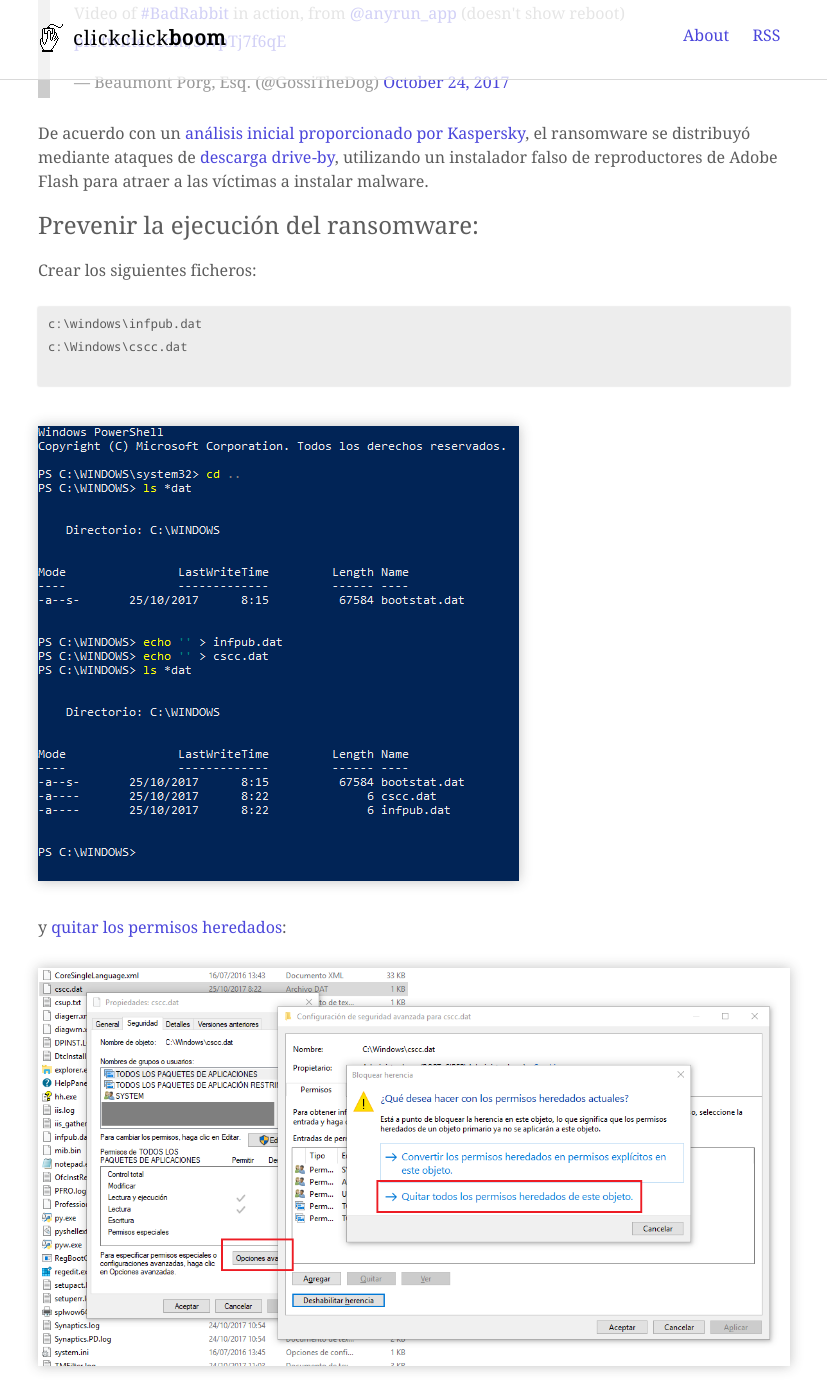
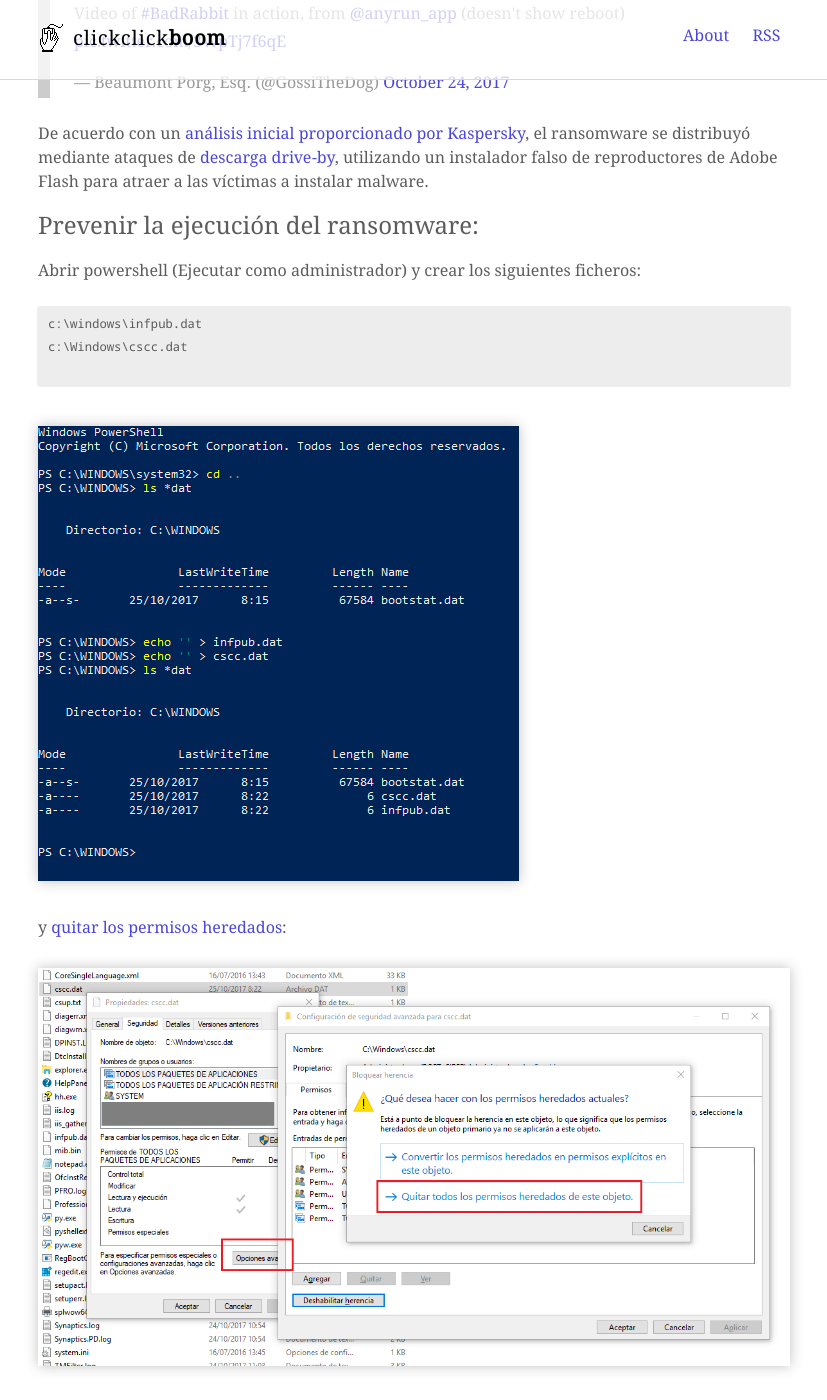
Before and after one commit to mrpnkt/mrpnkt.github.io, a Jekyll site: the page built from _posts/2017-10-25-prevenir-la-ejecuccion-de-badrabbit.md, in a window 1280 px wide and 1400 px high, scrolled down 842 px. Shown: the whole window, without its empty margins (226-1053 px from the left). Built offline with Jekyll 4.4.1, drawn with Linux system fonts in a browser that asks for light colours; some of the changed text lies outside the part shown.

Commit message:
Update from Forestry.io - 2017-10-25-prevenir-la-ejecuccion-de-badrabbit.md

````diff
--- a/_posts/2017-10-25-prevenir-la-ejecuccion-de-badrabbit.md
+++ b/_posts/2017-10-25-prevenir-la-ejecuccion-de-badrabbit.md
@@ -21,7 +21,7 @@ De acuerdo con un [análisis inicial proporcionado por Kaspersky](https://secure
 
 ### Prevenir la ejecución del ransomware:
 
-Crear los siguientes ficheros:
+Abrir powershell (Ejecutar como administrador) y crear los siguientes ficheros:
 
 ```
 c:\windows\infpub.dat
@@ -35,9 +35,12 @@ y [quitar los permisos heredados](https://twitter.com/0xAmit/status/922911491694
 
 ![]({{ site.baseurl }}/forestryio/images/2017-10-25%2008_27_58-Windows-1.png)
 
-Más información:
+**Más información:**
 
 * <a href="http://www.hackplayers.com/2017/10/badrabbit-que-es-lo-que-hay-que-saber-de-momento.html" style="font-size: 1rem; background-color: rgb(255, 255, 255);">Hackplayers - Qué es lo que hay que saber (de momento) de la nueva amenaza de #ransomware #BadRabbit</a>
+
 * <a href="https://www.csoonline.com/article/3234691/security/badrabbit-ransomware-attacks-multiple-media-outlets.html" style="font-size: 1rem; background-color: rgb(255, 255, 255);">BadRabbit ransomware attacks multiple media outlets</a>
+
 * [Microsoft: Ransom:Win32/Tibbar.A](https://www.microsoft.com/en-us/wdsi/threats/malware-encyclopedia-description?Name=Ransom:Win32/Tibbar.A)
+
 * [roycewilliams/badrabbit-info.txt](https://gist.github.com/roycewilliams/a723aaf8a6ac3ba4f817847610935cfb)
````
Also changed, not shown: other parts of _posts/2017-10-25-prevenir-la-ejecuccion-de-badrabbit.md (+2 -2 lines).
